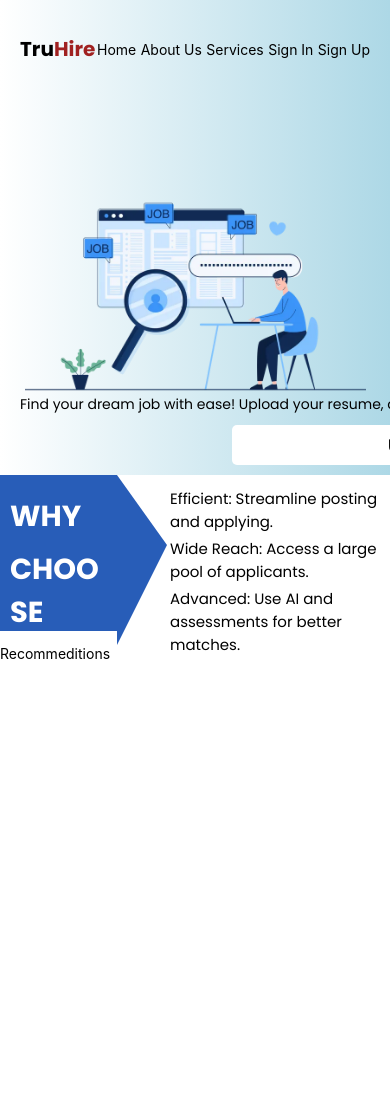
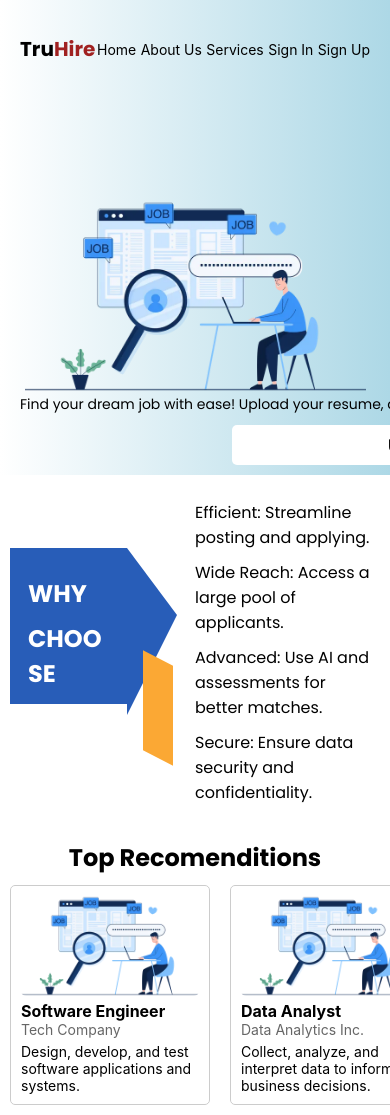
Before and after one commit to Desmo-nd/Job-Matching-ML, a React Native app in the folder FrontEnd/: screen / in a window 390 px wide. Before the commit the page ends 844 px from the top, so only its background shows below. Built offline with nearby package versions, Linux system fonts and the light colour scheme.

Commit message:
Recommeditions

```diff
--- a/FrontEnd/components/ChooseUs.jsx
+++ b/FrontEnd/components/ChooseUs.jsx
@@ -1,78 +1,88 @@
 import React from "react";
 import {View, StyleSheet, Text} from "react-native";
 import { SIZES, COLORS } from "../constants";
+
 const ChooseUs = () => {
     return (
-        <View>
-            <View style={styles.innnerCont}>
-                <View style={{flexDirection:"row"}}>
+        <View style={styles.container}>
+            <View style={styles.innerCont}>
+                <View style={{ flexDirection: "row" }}>
                     <View style={styles.whyCont}>
                         <View style={styles.textContainer}>
-                            <Text style={styles.text}>WHY</Text>
-                            <Text style={styles.text}>CHOOSE</Text>
-                            <Text style={styles.text}>US ?</Text>
+                            <Text style={styles.title}>WHY</Text>
+                            <Text style={styles.title}>CHOOSE</Text>
+                            <Text style={styles.title}>US?</Text>
+
                         </View>
                     </View>
                     <View style={styles.triangle}></View>
+                    <View style={styles.parallelogram}></View>
                 </View>
-                <View style={styles.ReasonsCont}>
+
+                <View style={styles.reasonsCont}>
                     <Text style={styles.reasonText}>Efficient: Streamline posting and applying.</Text>
                     <Text style={styles.reasonText}>Wide Reach: Access a large pool of applicants.</Text>
                     <Text style={styles.reasonText}>Advanced: Use AI and assessments for better matches.</Text>
                     <Text style={styles.reasonText}>Secure: Ensure data security and confidentiality.</Text>
                 </View>
-
-
             </View>
         </View>
-    )
-}
-export default ChooseUs
+    );
+};
+export default ChooseUs;
 const styles = StyleSheet.create({
-    innnerCont:{
+    container: {
+        padding: 10,
+    },
+    innerCont: {
         flexDirection: 'row',
         justifyContent: 'space-between',
         alignItems: 'center',
     },
-    whyCont:{
+    whyCont: {
         backgroundColor: COLORS.primary,
         padding: 10,
         width: SIZES.width * 0.3,
-        height: SIZES.width * 0.40,
+        height: SIZES.width * 0.4,
     },
-    triangle:{
+    triangle: {
         position: 'relative',
         overflow: 'hidden',
-        height: 67,
-        width: SIZES.width * 0.2,
-        borderTopWidth: 70,
+        height: 0,
+        width: 0,
+        borderTopWidth: 67,
         borderBottomWidth: 100,
         borderLeftWidth: 50,
         borderTopColor: 'transparent',
         borderBottomColor: 'transparent',
-        borderLeftColor:  COLORS.primary,
+        borderLeftColor: COLORS.primary,
+    },
+    parallelogram: {
+        width: 30,
+        height: 100,
+        backgroundColor: "#FBA834",
+        transform: [{ skewY: '27deg' }],
+        marginTop: 110,
+        marginLeft: -34,
     },
     textContainer: {
-
+        padding: 8,
     },
-    text: {
-        fontSize: 29,
+    title: {
+        fontSize: 24,
         fontFamily: 'bold',
         color: 'white',
         paddingTop: 10,
     },
-    ReasonsCont:{
-        width: SIZES.width * 0.60,
-        height: SIZES.width * 0.40,
-        marginLeft: -30,
-        paddingTop: 3,
+    reasonsCont: {
+        width: SIZES.width * 0.5,
+        paddingVertical: 10,
     },
-    reasonText:{
-        fontSize: 15,
+    reasonText: {
+        fontSize: 16,
         fontFamily: 'regular',
         color: "#000",
-        marginVertical: 2,
-        marginHorizontal: 5,
-    }
-
-})
+        marginVertical: 5,
+        marginHorizontal: 10,
+    },
+});
--- a/FrontEnd/components/Recommeditions.jsx
+++ b/FrontEnd/components/Recommeditions.jsx
@@ -1,15 +1,76 @@
 import React from "react";
-import {View, Text, StyleSheet} from "react-native";
+import { View, Text, StyleSheet, ScrollView, Image } from "react-native";
+
+const recommendationsData = [
+    { id: 1, title: "Software Engineer", description: "Design, develop, and test software applications and systems.", company: "Tech Company" },
+    { id: 2, title: "Data Analyst", description: "Collect, analyze, and interpret data to inform business decisions.", company: "Data Analytics Inc." },
+    { id: 3, title: "Marketing Manager", description: "Develop and implement marketing strategies to promote products or services.", company: "Marketing Agency" },
+    { id: 4, title: "Graphic Designer", description: "Create visual concepts, using computer software or by hand, to communicate ideas that inspire, inform, and captivate consumers.", company: "Design Studio" },
+    { id: 5, title: "Financial Analyst", description: "Provide guidance to businesses and individuals making investment decisions. They assess the performance of stocks, bonds, and other types of investments.", company: "Finance Corporation" },
+    { id: 6, title: "HR Manager", description: "Oversee the recruiting, interviewing, and hiring of new staff; consult with top executives on strategic planning; and serve as a link between an organization’s management and its employees.", company: "HR Consulting Firm" },
+    { id: 7, title: "Web Developer", description: "Responsible for designing, coding, and modifying websites, from layout to function and according to a client's specifications.", company: "Web Dev Company " },
+    { id: 8, title: "Product Manager", description: "Manage the development, marketing, and selling of a product or product line.", company: "Product Development Company" },
+    { id: 9, title: "Sales Representative", description: "Sell products, goods, and services to customers.", company: "Sales Company" },
+    { id: 10, title: "Customer Service Representative", description: "Interact with customers to handle complaints, process orders, and provide information about an organization’s products and services.", company: "Customer Service Company" },
+];
 
 
-const Recommeditions = () => {
+const Recommendations = () => {
     return (
         <View>
-            <Text>Recommeditions</Text>
+            <View>
+                <Text style={styles.TopTittle}>Top Recomenditions</Text>
+            </View>
+            <ScrollView horizontal>
+            {recommendationsData.map(recommendation => (
+                <View key={recommendation.id} style={styles.container}>
+                    <Image source={require("../assets/images/job.webp")} style={styles.image} />
+                    <Text numberOfLines={1} ellipsizeMode="tail" style={styles.title}>{recommendation.title}</Text>
+                    <Text numberOfLines={1} ellipsizeMode="tail" style={styles.company}>{recommendation.company}</Text>
+                    <Text numberOfLines={3} ellipsizeMode="tail" style={styles.description}>{recommendation.description}</Text>
+                </View>
+            ))}
+        </ScrollView>
         </View>
-    )
-}
+    );
+};
 
-export default Recommeditions
+const styles = StyleSheet.create({
+    container: {
+        margin: 10,
+        width: 200,
+        borderWidth: 1,
+        borderColor: "#ccc",
+        borderRadius: 5,
+        padding: 10,
+    },
+    image: {
+        width: "100%",
+        height: 100,
+        borderRadius: 5,
+        marginBottom: 5,
+    },
+    title: {
+        fontWeight: "bold",
+        fontSize: 16,
+    },
+    description: {
+        fontSize: 14,
+    },
+    TopTittle: {
+        fontSize: 24,
+        fontFamily: "bold",
+        marginTop: 10,
+        textAlign: "center",
+    },
+    company: {
+        fontSize: 14,
+        color: "#666",
+        marginBottom: 5,
+    },
+    description: {
+        fontSize: 14,
+    },
+});
 
-const styles = StyleSheet.create({})
+export default Recommendations;
```
